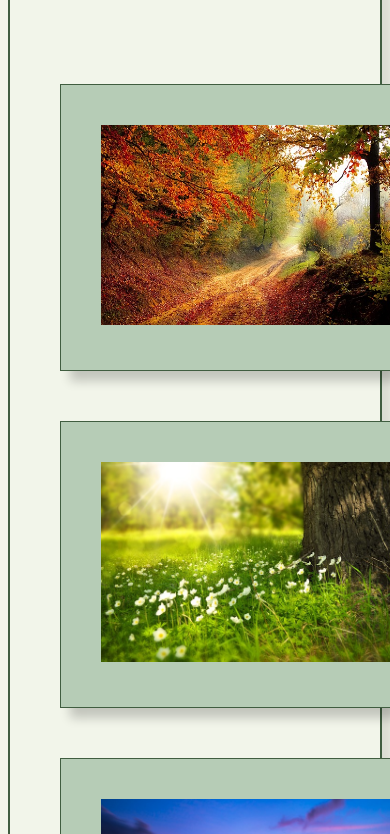
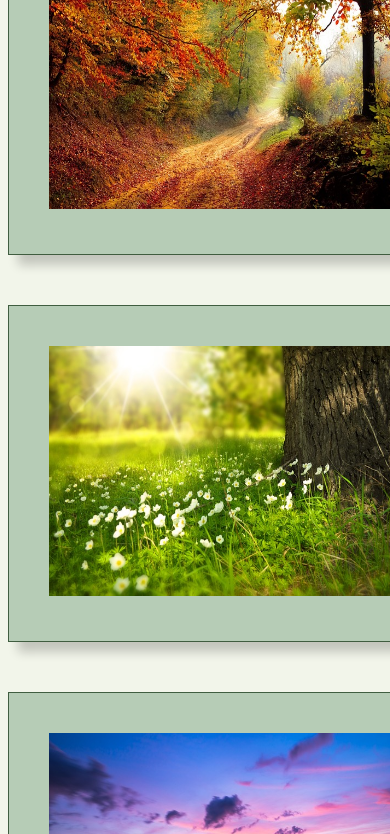
Before and after one commit to tildejanssen/moment3-dt211g, a website built with Parcel: page src/index.html in a window 390 px wide. Shown: the part 257-1091 px from the top of the page. Built offline with nearby package versions, Linux system fonts and the light colour scheme.

Commit message:
uppdateringar

```diff
--- a/src/css/main.scss
+++ b/src/css/main.scss
@@ -281,14 +281,14 @@ footer{
 
   .images-container{
     grid-template-columns: repeat(1, 1fr);
-    margin:0;
+    margin-top: 40px;
 
   }
   .img-line{
 
     img {
-    height: 200px;;
-    width:300px;
+    height: 250px;
+    width:350px;
     margin:0;
     }
 
@@ -302,5 +302,21 @@ footer{
   p{
     font-size: 15px;
   }
+  .container1{
+    grid-area: 0;
+    margin:0 auto;
+    grid-gap:0px;
+    display: grid;
+    grid-template-columns: repeat(1, 1fr);
+    margin-top: 30px;
+    margin-bottom: 0px;
+    border-left: 0;
+    border-right: 0;
+    padding:0px;
+    box-shadow: none;
+  }
+  .title1{
+    font-size: 27px;
+  }
 
 }
```
Also changed, not shown: dist/index.html, dist/sass.html, 2 other files.
